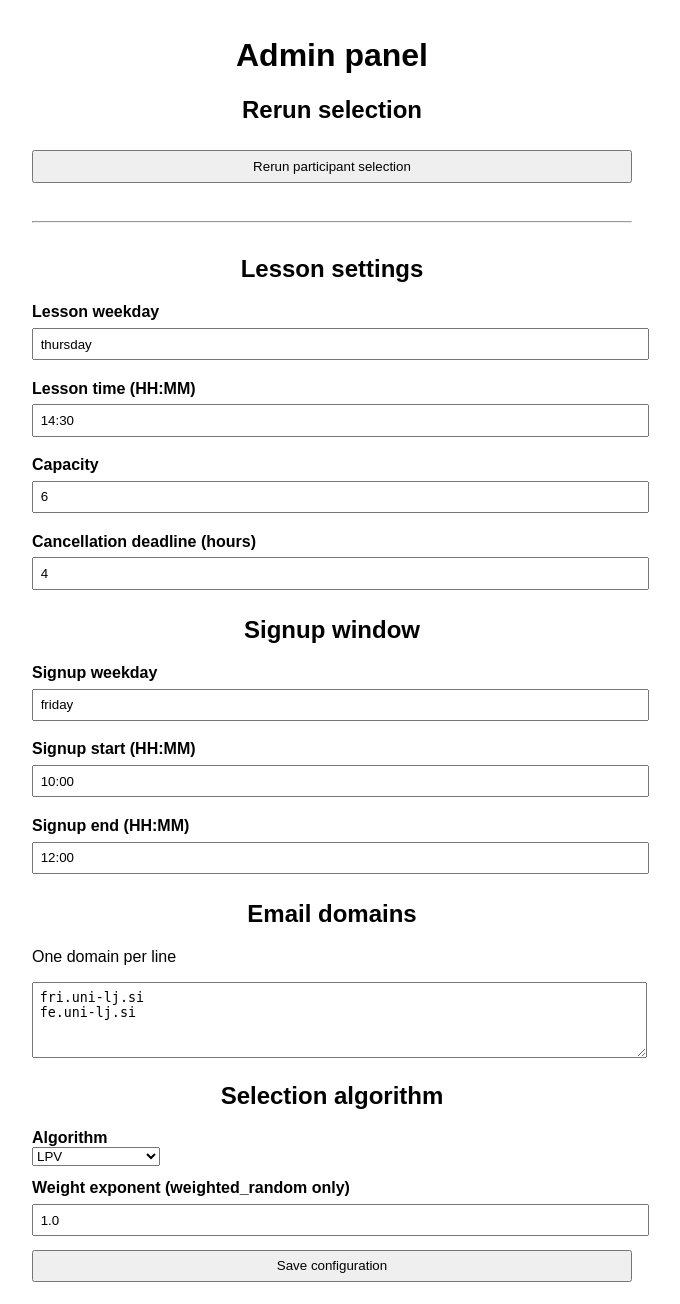
After one commit to MatejVitek/Plavanje-Website, a Flask app: page /admin in a window 1280 px wide. The commit adds this page. Shown: the whole page, without its empty margins (308-988 px from the left). Run offline with Flask 3, Linux system fonts and the light colour scheme.

Commit message:
Preliminary testing done, added administration stuff

```diff
--- a/app.py
+++ b/app.py
@@ -39,7 +39,7 @@ def load_yaml(file):
 def save_yaml(file, data):
 	file.parent.mkdir(parents=True, exist_ok=True)
 	with file.open('w') as f:
-		yaml.safe_dump(data, f)
+		yaml.safe_dump(data, f, sort_keys=False, default_flow_style=False)
 
 def get_config():
 	return load_yaml(CONFIG_FILE)
@@ -124,16 +124,14 @@ def choose_indices(items, capacity):
 		p=weights,
 	).tolist()
 
-def select_participants():
+def finalize_selection():
 	signups = load_yaml(SIGNUPS_FILE).get('signups', [])
+
 	cap = get_config()['lesson']['capacity']
 	indices = choose_indices(signups, cap)
 	chosen = [signups[i] for i in indices]
 	waiting = [s for i, s in enumerate(signups) if i not in indices]
-	return chosen, waiting
 
-def finalize_selection():
-	chosen, waiting = select_participants()
 	save_yaml(SELECTION_FILE, {
 		'chosen': chosen,
 		'waiting': waiting,
@@ -266,12 +264,74 @@ def cancel():
 
 	return render_template('cancel.html')
 
+@app.route('/admin', methods=['GET'])
+def admin():
+	with lock:
+		cfg = get_config()
+	return render_template('admin.html', cfg=cfg)
+
 @app.route('/admin/rerun', methods=['POST'])
 def admin_rerun():
 	with lock:
-		finalize_selection()
-		flash("Selection rerun successfully.")
-	return redirect('/')
+		# Load selection
+		selection = load_yaml(SELECTION_FILE)
+		chosen = selection.get('chosen', [])
+		waiting = selection.get('waiting', [])
+		history_saved = selection.get('history_saved', False)
+
+		# Only allow rerun if signup window is closed and cancel deadline not reached
+		if in_signup_window():
+			flash("Cannot rerun selection during signup window.")
+			return redirect('/admin')
+		if over_cancel_deadline():
+			flash("Cannot rerun selection after cancellation deadline.")
+			return redirect('/admin')
+
+		# Combine current chosen + waiting for rerun
+		all_candidates = chosen + waiting
+		if not all_candidates:
+			flash("No participants to rerun selection.")
+			return redirect('/admin')
+
+		# Select new participants
+		cap = get_config()['lesson']['capacity']
+		indices = choose_indices(all_candidates, cap)
+		new_chosen = [all_candidates[i] for i in indices]
+		new_waiting = [all_candidates[i] for i in range(len(all_candidates)) if i not in indices]
+
+		# Save updated selection, keep history_saved flag
+		save_yaml(SELECTION_FILE, {
+			'chosen': new_chosen,
+			'waiting': new_waiting,
+			'history_saved': history_saved,
+		})
+
+	flash("Selection rerun successfully.")
+	return redirect('/admin')
+
+@app.route('/admin/config', methods=['POST'])
+def admin_update_config():
+	with lock:
+		cfg = get_config()
+
+		cfg['signup']['weekday'] = request.form['signup_weekday'].strip()
+		cfg['signup']['start'] = request.form['signup_start'].strip()
+		cfg['signup']['end'] = request.form['signup_end'].strip()
+
+		cfg['lesson']['weekday'] = request.form['lesson_weekday'].strip()
+		cfg['lesson']['time'] = request.form['lesson_time'].strip()
+		cfg['lesson']['capacity'] = int(request.form['lesson_capacity'])
+		cfg['lesson']['cancel_deadline_hours'] = int(request.form['cancel_deadline_hours'])
+
+		cfg['email'] = [d.strip() for d in request.form['email_domains'].splitlines() if d.strip()]
+
+		cfg['algorithm']['name'] = request.form['algorithm_name']
+		cfg['algorithm']['weight_exponent'] = float(request.form['weight_exponent'])
+
+		save_yaml(CONFIG_FILE, cfg)
+
+	flash("Configuration updated successfully.")
+	return redirect('/admin')
 
 if __name__ == '__main__':
 	app.run(host='0.0.0.0', port=8000)
--- a/config.yaml
+++ b/config.yaml
@@ -1,18 +1,15 @@
+signup:
+  weekday: friday
+  start: '10:00'
+  end: '12:00'
 lesson:
   weekday: thursday
   time: '14:30'
   capacity: 6
   cancel_deadline_hours: 4
-
-signup:
-  weekday: friday
-  start: '10:00'
-  end: '12:00'
-
 email:
-  - fri.uni-lj.si
-  - fe.uni-lj.si
-
+- fri.uni-lj.si
+- fe.uni-lj.si
 algorithm:
-  name: LPV             # LPV (least previous visits), random, weighted_random, or FCFS (first come first serve)
-  weight_exponent: 1.0  # Only used for weighted_random algorithm. 0.0 = uniform random; 0.5-1.0 = random but weighted with number of previous visits; very high (e.g. 99) = LPV.
+  name: LPV
+  weight_exponent: 1.0
--- a/static/style.css
+++ b/static/style.css
@@ -16,3 +16,19 @@ ul { list-style-type: none; padding: 0; }
 	padding: 0.5em;
 	margin-bottom: 0.5em;
 }
+
+hr {
+	margin: 2em 0;
+}
+
+label {
+	display: block;
+	margin-top: 0.8em;
+	font-weight: bold;
+}
+
+textarea {
+	width: 100%;
+	padding: 0.5em;
+	font-family: monospace;
+}
--- /dev/null
+++ b/templates/admin.html
@@ -0,0 +1,79 @@
+<!DOCTYPE html>
+<html lang="en">
+<head>
+	<meta charset="UTF-8">
+	<title>Admin</title>
+	<link rel="stylesheet" href="{{ url_for('static', filename='style.css') }}">
+</head>
+<body>
+
+<h1>Admin panel</h1>
+
+{% with messages = get_flashed_messages() %}
+{% if messages %}
+<ul class="flashes">
+	{% for msg in messages %}
+	<li>{{ msg }}</li>
+	{% endfor %}
+</ul>
+{% endif %}
+{% endwith %}
+
+<h2>Rerun selection</h2>
+<form method="post" action="{{ url_for('admin_rerun') }}">
+	<button type="submit">Rerun participant selection</button>
+</form>
+
+<hr>
+
+<h2>Lesson settings</h2>
+<form method="post" action="{{ url_for('admin_update_config') }}">
+
+	<label>Lesson weekday</label>
+	<input name="lesson_weekday" value="{{ cfg.lesson.weekday }}" required>
+
+	<label>Lesson time (HH:MM)</label>
+	<input name="lesson_time" value="{{ cfg.lesson.time }}" required>
+
+	<label>Capacity</label>
+	<input type="number" min="1" name="lesson_capacity" value="{{ cfg.lesson.capacity }}" required>
+
+	<label>Cancellation deadline (hours)</label>
+	<input type="number" min="0" name="cancel_deadline_hours"
+	       value="{{ cfg.lesson.cancel_deadline_hours }}" required>
+
+	<h2>Signup window</h2>
+
+	<label>Signup weekday</label>
+	<input name="signup_weekday" value="{{ cfg.signup.weekday }}" required>
+
+	<label>Signup start (HH:MM)</label>
+	<input name="signup_start" value="{{ cfg.signup.start }}" required>
+
+	<label>Signup end (HH:MM)</label>
+	<input name="signup_end" value="{{ cfg.signup.end }}" required>
+
+	<h2>Email domains</h2>
+	<p>One domain per line</p>
+	<textarea name="email_domains" rows="4">{{ cfg.email | join('\n') }}</textarea>
+
+	<h2>Selection algorithm</h2>
+
+	<label>Algorithm</label>
+	<select name="algorithm_name">
+		{% for name in ['LPV', 'random', 'weighted_random', 'FCFS'] %}
+		<option value="{{ name }}" {% if cfg.algorithm.name == name %}selected{% endif %}>
+			{{ name }}
+		</option>
+		{% endfor %}
+	</select>
+
+	<label>Weight exponent (weighted_random only)</label>
+	<input type="number" step="0.1" name="weight_exponent"
+	       value="{{ cfg.algorithm.weight_exponent }}">
+
+	<button type="submit">Save configuration</button>
+</form>
+
+</body>
+</html>
```
